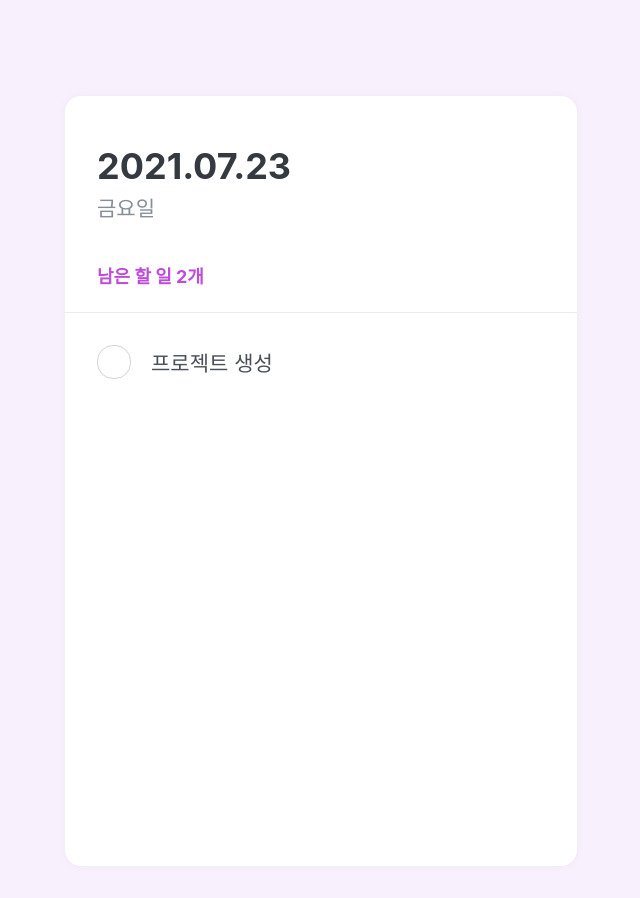
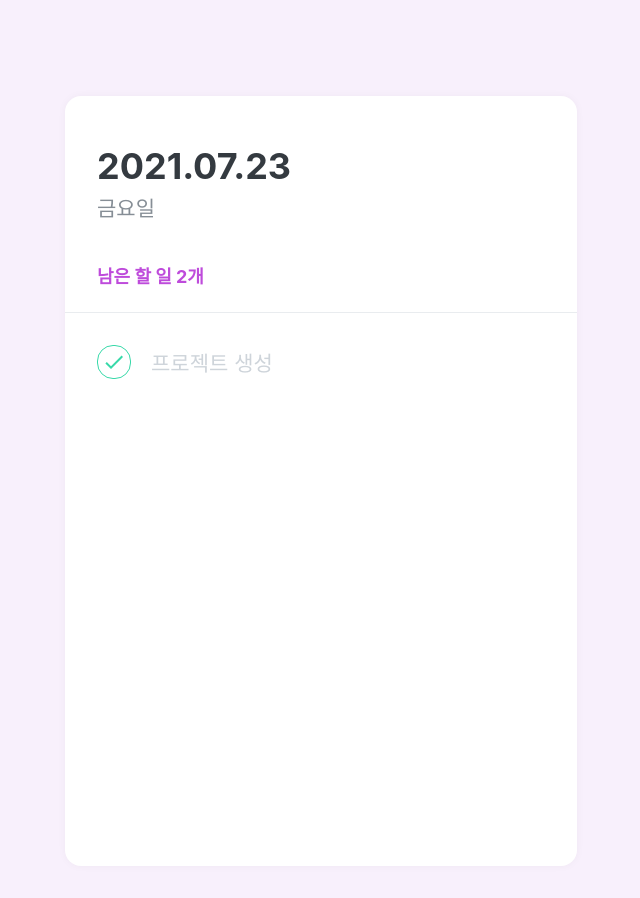
Before and after one commit to witch-factory/modern-react, a React (Create React App) app: page / in a window 1280 px wide. Shown: the whole page, without its empty margins (319-959 px from the left). Built offline with nearby package versions, Linux system fonts and the light colour scheme.

Commit message:
todoList 아이템 컴포넌트

```diff
--- a/src/components/TodoList.js
+++ b/src/components/TodoList.js
@@ -10,7 +10,10 @@ const TodoListBlock=styled.div`
 `
 
 const TodoList=()=>{
-  return <TodoListBlock><TodoListItem text="프로젝트 생성" /></TodoListBlock>
+  return (
+    <TodoListBlock>
+      <TodoListItem text="프로젝트 생성" done={true}/>
+    </TodoListBlock>)
 }
 
 export default TodoList;
--- a/src/components/TodoListItem.js
+++ b/src/components/TodoListItem.js
@@ -61,6 +61,7 @@ const TodoListItem=({id, done, text})=>{
   return (
     <TodoItemBlock>
       <CheckCircle done={done}>{done && <MdDone/>}</CheckCircle>
+      {/* done 상태일 때만 MdDone 을 표시해 준다 */}
       <Text done={done}>{text}</Text>
       <RemoveButton>
         <MdDelete />
```
